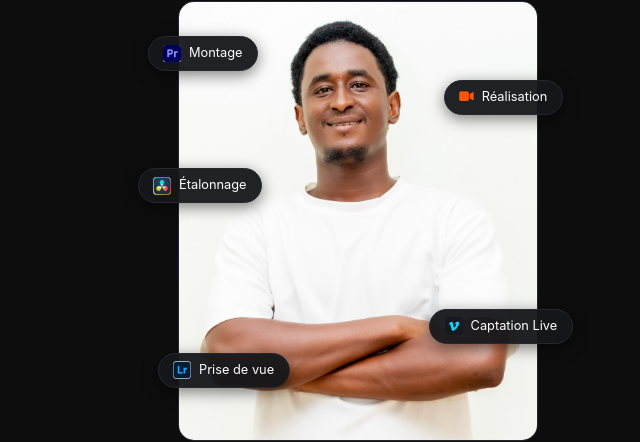
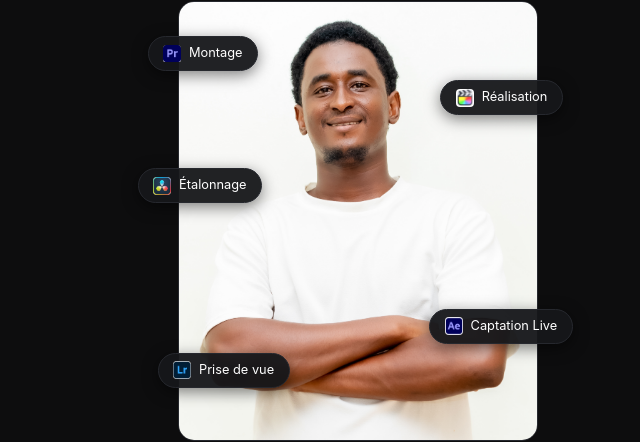
Before and after one commit to camidou516-del/Portfolio-MB1, a plain HTML site: page index.html in a window 1280 px wide. Shown: the part 177-619 px from the top of the page, 640-1280 px from the left. Drawn offline with Linux system fonts and the light colour scheme.

Commit message:
Mise a jour de l icone Final Cut

```diff
--- a/index.html
+++ b/index.html
@@ -68,11 +68,11 @@
         <span>Prise de vue</span>
       </div>
       <div class="skill-badge badge-4">
-        <i class="fa-solid fa-video badge-icon-fa"></i>
+        <img src="assets/images/Finalcut.jpg" alt="Lightroom" class="badge-icon" />
         <span>Réalisation</span>
       </div>
       <div class="skill-badge badge-5">
-        <img src="assets/images/vMix.jpg" alt="vMix" class="badge-icon" />
+        <img src="assets/images/After Effect Logo (Adobe).jpg" alt="vMix" class="badge-icon" />
         <span>Captation Live</span>
       </div>
     </div>
```
Also changed, not shown: 4 other files.
